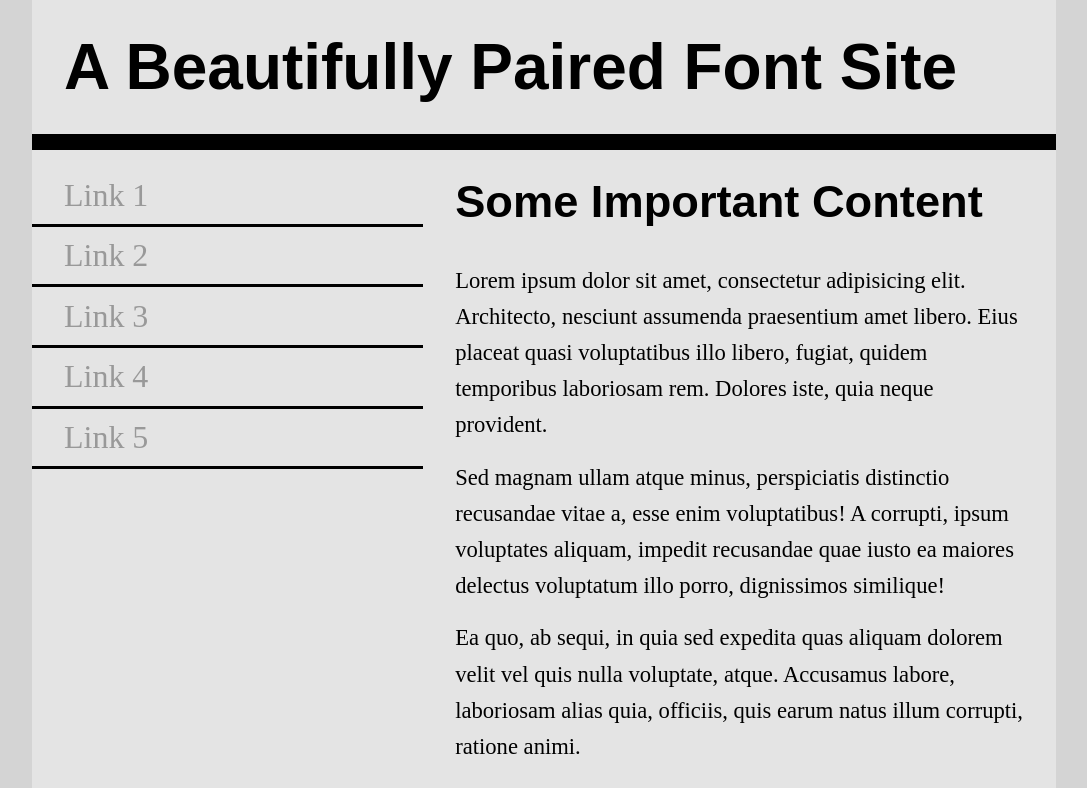
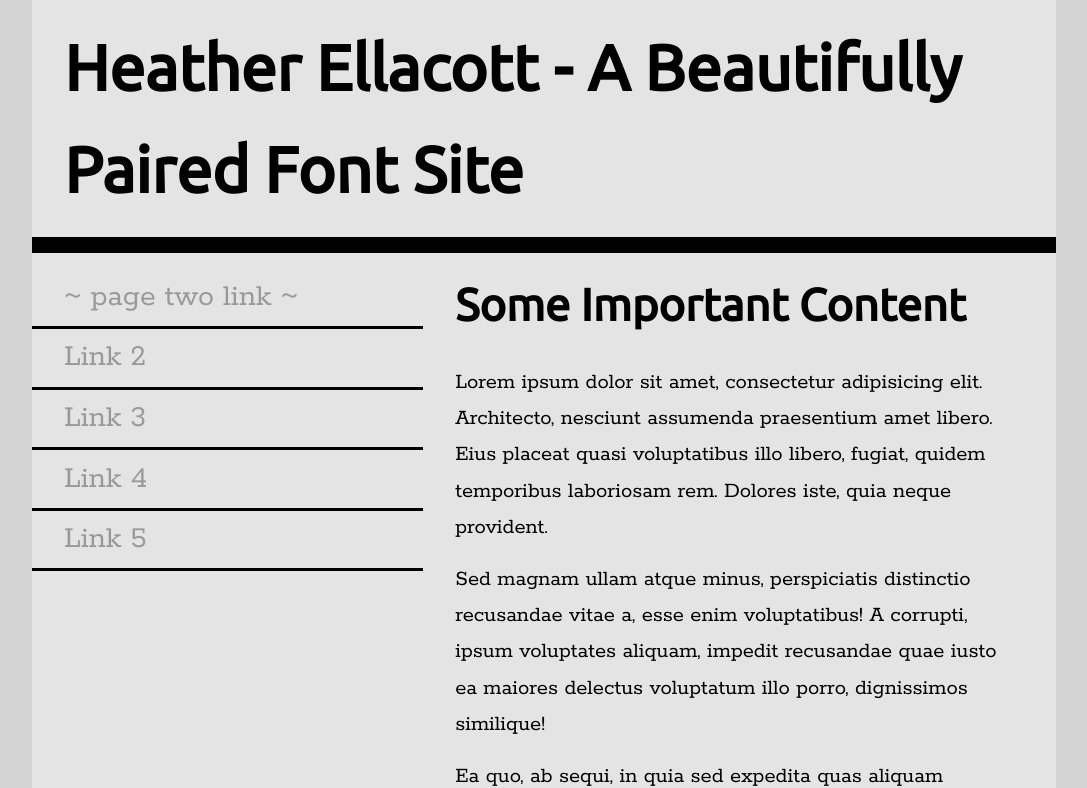
Before and after one commit to ella0022/fonts, a plain HTML site: page index.html in a window 1280 px wide. Shown: the top 788 px of the page, without its empty margins (96-1183 px from the left). Drawn offline with Linux system fonts and the light colour scheme.

Commit message:
three
hopefully final commit

```diff
--- a/index.html
+++ b/index.html
@@ -16,11 +16,11 @@
 <body>
     <div class="wrapper">
         <header>
-            <h1>A Beautifully Paired Font Site</h1>
+            <h1>Heather Ellacott - A Beautifully Paired Font Site</h1>
         </header>
         <nav>
             <ul>
-                <li><a href="#">Link 1</a></li>
+                <li><a href="https://ella0022.github.io/fonts/two.html">~ page two link ~</a></li>
                 <li><a href="#">Link 2</a></li>
                 <li><a href="#">Link 3</a></li>
                 <li><a href="#">Link 4</a></li>
--- a/one.css
+++ b/one.css
@@ -1,5 +1,6 @@
 @import "https://fonts.googleapis.com/css?family=Rokkitt|Ubuntu";
-
+/*'Ubuntu', Verdana, sans
+'Rokkitt', Georgia, serif */
 *{
     padding: 0;
     margin: 0;
@@ -8,18 +9,18 @@
 html{
     font-size: 16px;
     line-height: 1.6;
-    font-family: serif;
+    font-family: 'Rokkitt', Georgia, serif;
 }
 html,body{
     background-color: #d4d4d4;
 }
 h1{
-    font-family: sans-serif;
+    font-family: 'Ubuntu', Verdana, sans-serif;
     font-size: 3.998rem;
     padding:1rem 2rem;
 }
 h2{
-    font-family: sans-serif;
+    font-family: 'Ubuntu', Verdana, sans-serif;
     font-size: 2.827rem;
     padding:1rem 2rem;
 }
```
Also changed, not shown: two.html (+2 -2 lines).
